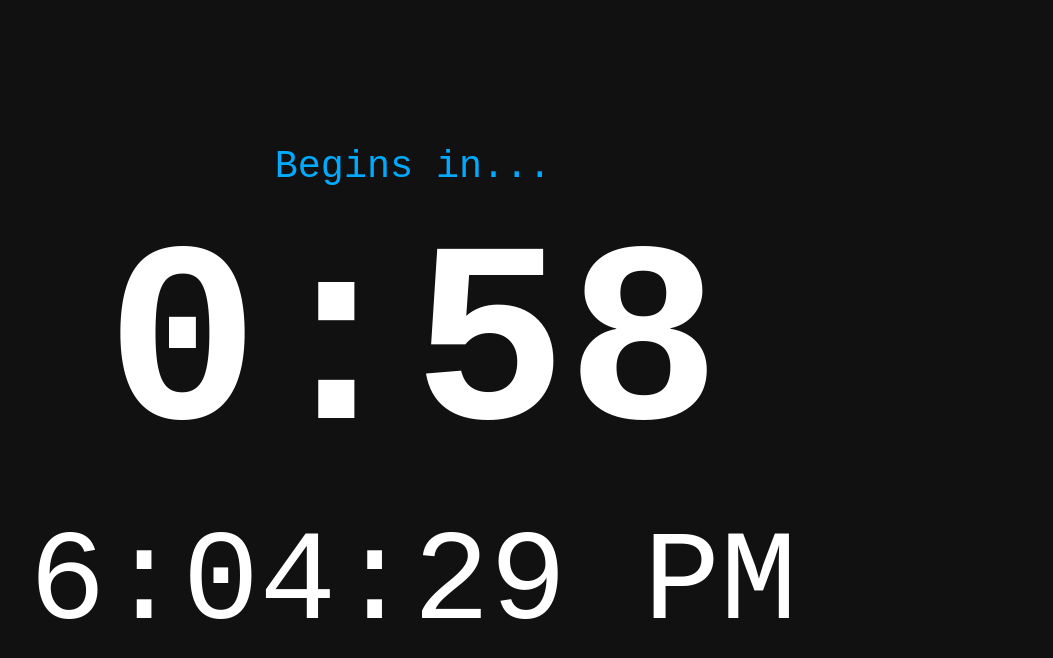
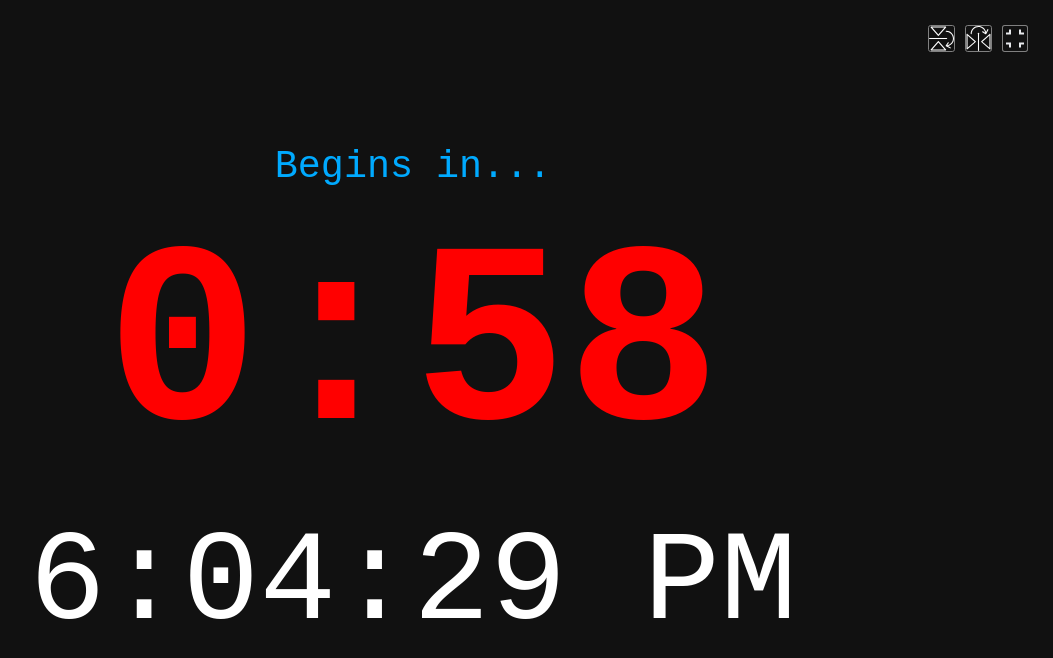
Before and after one commit to erik-sth/stagetimer-f, a React (Vite) app: page / in a window 1280 px wide. Shown: the top 658 px of the page, without its empty margins (227-1280 px from the left). Built offline with nearby package versions, Linux system fonts and the light colour scheme.

Commit message:
Added mirror icons and buttons.

```diff
--- a/src/components/viewer/Buttons/Fullscreen/FullscreenBtn.tsx
+++ b/src/components/viewer/Buttons/Fullscreen/FullscreenBtn.tsx
@@ -18,12 +18,18 @@ const FullscreenBtn = () => {
 		<>
 			{fullscreen ? (
 				<img
+					className='icon'
 					onClick={deactivateFullscreen}
 					src={FullscreenExitIcon}
 					alt=''
 				/>
 			) : (
-				<img onClick={activateFullscreen} src={FullscreenIcon} alt='' />
+				<img
+					className='icon'
+					onClick={activateFullscreen}
+					src={FullscreenIcon}
+					alt=''
+				/>
 			)}
 		</>
 	);
--- /dev/null
+++ b/src/components/viewer/Buttons/Mirror/MirrorBtn.tsx
@@ -0,0 +1,43 @@
+import Mirror from './assets/mirror.svg';
+
+const MirrorBtn = () => {
+	const toggleMirrorX = () => {
+		// Check if the 'mirror-x' class is already present
+		if (document.body.classList.contains('mirror-x')) {
+			// Remove the 'mirror-x' class
+			document.body.classList.remove('mirror-x');
+		} else {
+			// Add the 'mirror-x' class
+			document.body.classList.add('mirror-x');
+		}
+	};
+	const toggleMirrorY = () => {
+		// Check if the 'mirror-y' class is already present
+		if (document.body.classList.contains('mirror-y')) {
+			// Remove the 'mirror-y' class
+			document.body.classList.remove('mirror-y');
+		} else {
+			// Add the 'mirror-y' class
+			document.body.classList.add('mirror-y');
+		}
+	};
+
+	return (
+		<div>
+			<img
+				className='icon'
+				src={Mirror}
+				alt='MirrorX'
+				onClick={toggleMirrorX}
+			/>
+			<img
+				onClick={toggleMirrorY}
+				src={Mirror}
+				className='icon rotate90'
+				alt='Rotated Mirror'
+			/>
+		</div>
+	);
+};
+
+export default MirrorBtn;
--- a/src/components/viewer/Viewer.tsx
+++ b/src/components/viewer/Viewer.tsx
@@ -1,5 +1,7 @@
 import { useState, useEffect } from 'react';
 import './Viewer.css'; // Make sure the path matches your project structure
+import FullscreenBtn from './Buttons/Fullscreen/FullscreenBtn';
+import MirrorBtn from './Buttons/Mirror/MirrorBtn';
 
 const Viewer = () => {
 	const [time, setTime] = useState(new Date());
@@ -38,10 +40,8 @@ const Viewer = () => {
 		const negativePrefix = isNegative ? '-' : '';
 
 		return (
-			<span>
 			<span className={isNegative || seconds < 61 ? 'red' : ''}>
-					{negativePrefix}
-				</span>
+				<span>{negativePrefix}</span>
 				{formattedHours && <span>{formattedHours}:</span>}
 				<span>{formattedMinutes}:</span>
 				<span>{formattedSeconds}</span>
@@ -50,7 +50,12 @@ const Viewer = () => {
 	};
 
 	return (
+		<>
 			<div className='viewer'>
+				<div className='buttons'>
+					<MirrorBtn />
+					<FullscreenBtn />
+				</div>
 				{/* "Begins in..." text */}
 				<div className='headerText'>Begins in...</div>
 				{/* Countdown Timer */}
@@ -58,6 +63,7 @@ const Viewer = () => {
 				{/* Current Time */}
 				<div className='currentTime'>{time.toLocaleTimeString()}</div>
 			</div>
+		</>
 	);
 };
 
```
Also changed, not shown: src/components/viewer/Buttons/Mirror/assets/mirror.svg (added). Lines whose indentation alone changed are shown as unchanged.
